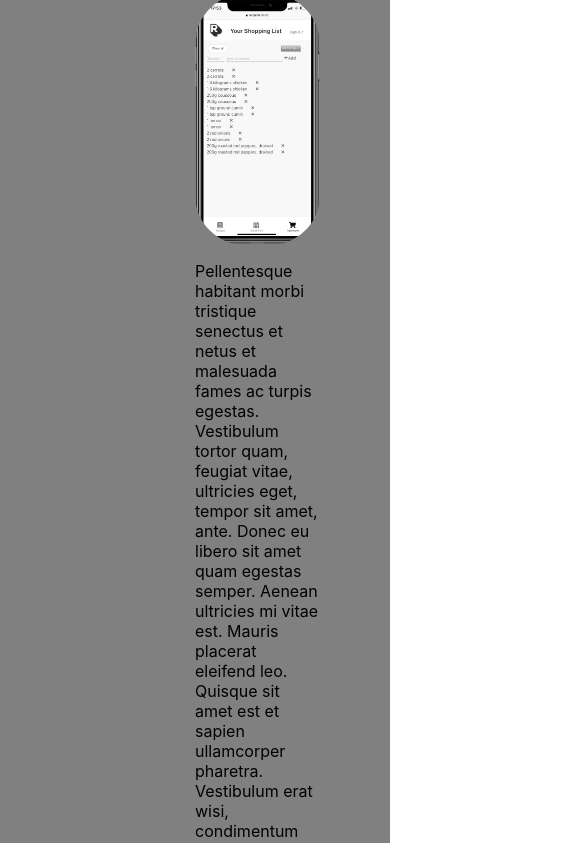
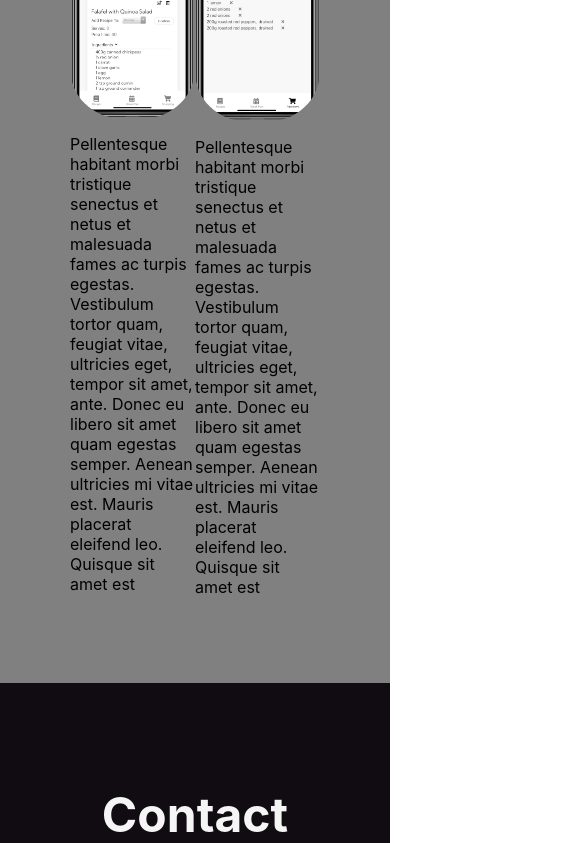
Before and after one commit to michael-rua/portfolio, a React (Create React App) app: page / in a window 390 px wide. Shown: the part 3020-3863 px from the top of the page, 585 px wide, since content can reach past the window. Built offline with nearby package versions, Linux system fonts and the light colour scheme; a web font is replaced by a local one.

Commit message:
add RECIPLAN PHONE IMAGES

```diff
--- a/src/Work.jsx
+++ b/src/Work.jsx
@@ -8,15 +8,24 @@ export default function Work () {
       <div className='work content'>
         <h1 className='work-title'>Work</h1>
         <div className='work-container'>
+          <div className='left-work-side'>
             <div className='work-img-container'>
               <img className='work-img' src='/reciplaniphone.png' alt='app screen images'/>
-        <div class="work-img-overlay"><a className='reciplan-link' target='_blank' rel="noopener noreferrer" href='https://www.reciplan.co.nz'>Go to Reciplan.co.nz</a></div>
+              <div class="work-img-overlay"><a className='reciplan-link' target='_blank' rel="noopener noreferrer" href='https://www.reciplan.co.nz'>Go to Reciplan.co.nz</a>
               </div>
+            </div>
+            <p>Pellentesque habitant morbi tristique senectus et netus et malesuada fames ac turpis egestas. Vestibulum tortor quam, feugiat vitae, ultricies eget, tempor sit amet, ante. Donec eu libero sit amet quam egestas semper. Aenean ultricies mi vitae est. Mauris placerat eleifend leo. Quisque sit amet est </p>
+          </div>
+          <div className='right-work-side'>
           <div className='work-img-container'>
             <img className='work-img' src='/reciplaniphone4.png' alt='app screen images'/>
-        <div class="work-img-overlay"><a className='reciplan-link' target='_blank' rel="noopener noreferrer" href='https://www.reciplan.co.nz'>Go to Reciplan.co.nz</a></div>
+
+            <div class="work-img-overlay">
+              <a className='reciplan-link' target='_blank' rel="noopener noreferrer" href='https://www.reciplan.co.nz'>Go to Reciplan.co.nz</a>
             </div>
-      <p>Pellentesque habitant morbi tristique senectus et netus et malesuada fames ac turpis egestas. Vestibulum tortor quam, feugiat vitae, ultricies eget, tempor sit amet, ante. Donec eu libero sit amet quam egestas semper. Aenean ultricies mi vitae est. Mauris placerat eleifend leo. Quisque sit amet est et sapien ullamcorper pharetra. Vestibulum erat wisi, condimentum sed, commodo vitae, ornare sit amet, wisi. Aenean fermentum, elit eget tincidunt condimentum, eros ipsum rutrum orci, sagittis tempus lacus enim ac dui. Donec non enim in turpis pulvinar facilisis. Ut felis. Praesent dapibus, neque id cursus faucibus, tortor neque egestas augue, eu vulputate magna eros eu erat. Aliquam erat volutpat. Nam dui mi, tincidunt quis, accumsan porttitor, facilisis luctus, metus</p>
+          </div>
+            <p>Pellentesque habitant morbi tristique senectus et netus et malesuada fames ac turpis egestas. Vestibulum tortor quam, feugiat vitae, ultricies eget, tempor sit amet, ante. Donec eu libero sit amet quam egestas semper. Aenean ultricies mi vitae est. Mauris placerat eleifend leo. Quisque sit amet est </p>
+          </div>
         </div>
       </div>
     </div>
--- a/src/styles/section.css
+++ b/src/styles/section.css
@@ -42,12 +42,16 @@
 /* WORK */
 
 .work-title {
-  margin: 0 auto;
+  text-align: center;
 }
 .work {
   background-color:  gray;
   min-height: 80vh;
+}
+.work-container {
   display: flex;
+  flex-direction: row;
+
 }
 .work-img {
   /* display: flex;
@@ -59,8 +63,7 @@
   border-radius: 50px;
 }
 .work-img-container {
-  position: relative;
-  width: 100%;
+  display: flex;
   max-width: 300px;
   box-sizing: border-box;
   border-radius: 50px;
@@ -73,18 +76,22 @@ cursor: pointer;
 }
 
 .work-img-overlay {
+  display: flex;
+  align-items: center;
+  justify-content: center;
   position: absolute;
-  bottom: 0;
+  bottom: 10px;
   background: rgb(0, 0, 0);
   background: rgba(0, 0, 0, 0.5); /* Black see-through */
   color: #f1f1f1;
   width: 100%;
+  margin:0 auto;
   transition: .5s ease;
   opacity:0;
   color: whitesmoke;
   font-size: 20px;
   padding: 10px;
-  text-align: center;
+
   box-sizing: border-box;
   border-radius: 50px;
 }
@@ -114,7 +121,7 @@ text-decoration: underline;
   font-size: 1rem;
 }
 .contact-title {
-  margin: 0 auto;
+  text-align: center;
 }
 .contact-div {
   height: 200px;
```
Lines whose indentation alone changed are shown as unchanged.
